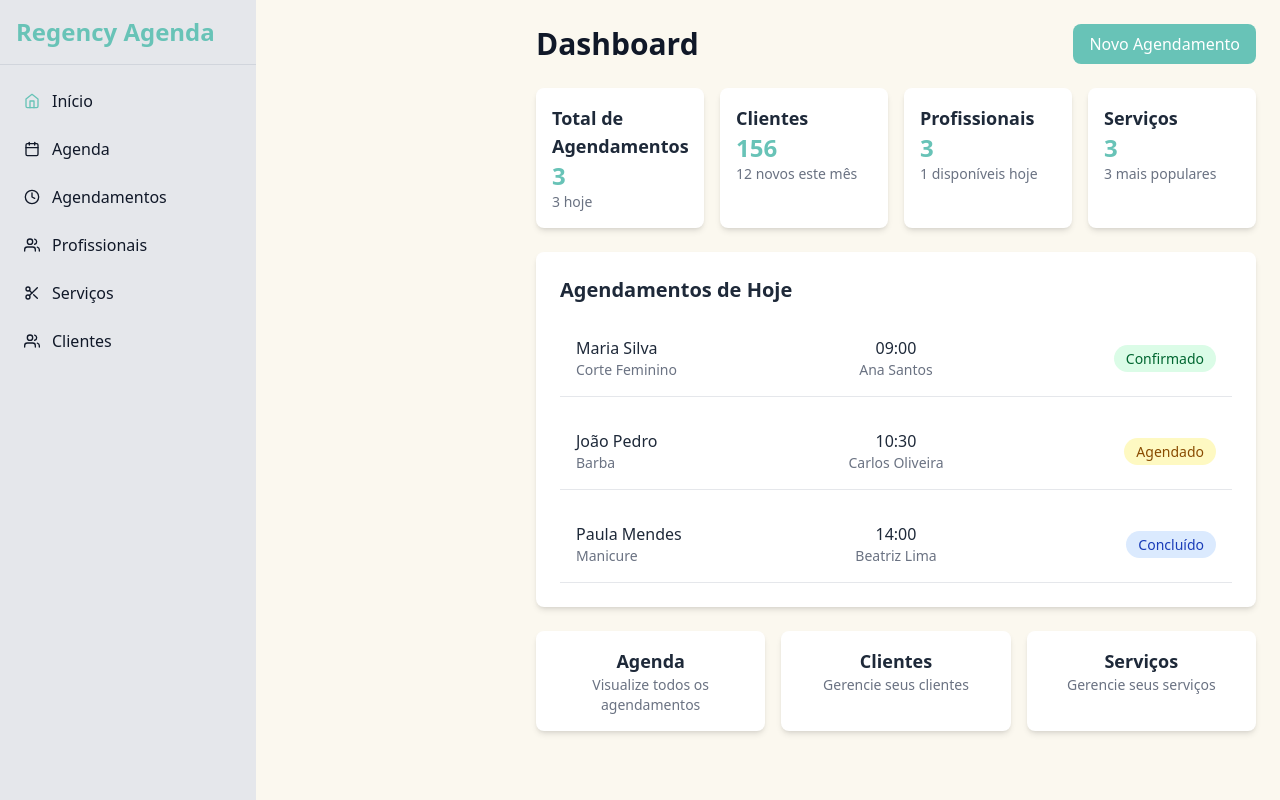
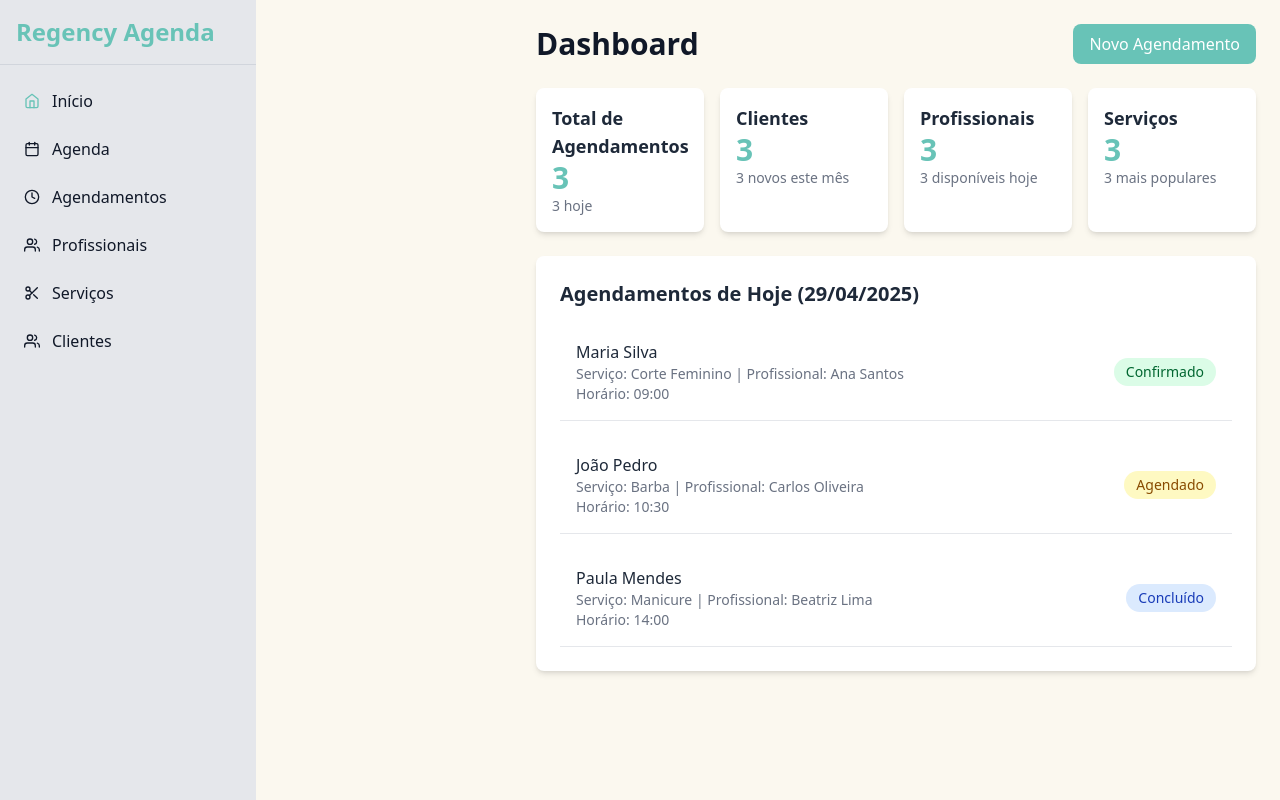
Before and after one commit to malopez23/regency-agenda, a React (Vite) app: page / in a window 1280 px wide. Built offline with nearby package versions, Linux system fonts and the light colour scheme.

Commit message:
Adição de tela de loading

```diff
--- a/src/pages/Home.jsx
+++ b/src/pages/Home.jsx
@@ -1,25 +1,50 @@
-import { useContext } from 'react';
+import { useContext, useState, useEffect } from 'react';
+import { AppContext } from '../context/AppContext';
 import { Link } from 'react-router-dom';
-import { AppContext } from '../context/AppContext';
 
 const Home = () => {
-  // Usar dados do Context
-  const { professionals, services, appointments } = useContext(AppContext);
+  const { appointments, clients, professionals, services } = useContext(AppContext);
 
-  // Dados fictícios para os cards de resumo (podemos atualizar isso depois)
-  const totalAgendamentos = appointments.length;
-  const clientes = 156; // Futuramente, virá de um estado global
-  const profissionais = professionals.length;
-  const servicos = services.length;
+  // Estado para controle de carregamento
+  const [loading, setLoading] = useState(true);
 
-  // Filtrar agendamentos de hoje (29/04/2025)
-  const agendamentosHoje = appointments.filter(
+  // Simular carregamento
+  useEffect(() => {
+    const timer = setTimeout(() => {
+      setLoading(false);
+    }, 1000); // 1 segundo de delay
+    return () => clearTimeout(timer);
+  }, []);
+
+  // Filtrar agendamentos de hoje (data atual: 2025-04-29)
+  const todayAppointments = appointments.filter(
     (appt) => appt.date === "2025-04-29"
   );
 
+  // Calcular estatísticas
+  const totalAppointmentsToday = todayAppointments.length;
+  const totalClients = clients.length;
+  const newClientsThisMonth = clients.filter(client => {
+    // Simulação: considerar "novo" se o ID for maior que um certo valor (ex.: últimos 12 clientes)
+    return client.id > Math.max(0, clients.length - 12);
+  }).length;
+  const availableProfessionalsToday = professionals.length; // Simulação: todos estão disponíveis
+  const popularServices = services.length; // Simulação: todos são "populares"
+
+  // Exibir tela de carregamento enquanto loading for true
+  if (loading) {
+    return (
+      <div className="flex items-center justify-center h-screen">
+        <div className="flex flex-col items-center">
+          <div className="w-12 h-12 border-4 border-[#68C3B7] border-t-transparent rounded-full animate-spin"></div>
+          <p className="mt-4 text-gray-600">Carregando...</p>
+        </div>
+      </div>
+    );
+  }
+
   return (
     <div className="space-y-6">
-      {/* Título e Botão */}
       <div className="flex justify-between items-center">
         <h1 className="text-3xl font-bold text-gray-900">Dashboard</h1>
         <Link
@@ -30,95 +55,79 @@ const Home = () => {
         </Link>
       </div>
 
-      {/* Resumo (Cards) */}
-      <div className="grid grid-cols-1 sm:grid-cols-2 lg:grid-cols-4 gap-4">
+      {/* Blocos de Estatísticas */}
+      <div className="grid grid-cols-1 md:grid-cols-4 gap-4">
+        {/* Total de Agendamentos */}
         <div className="bg-white p-4 rounded-lg shadow-md">
           <h3 className="text-lg font-semibold text-gray-800">Total de Agendamentos</h3>
-          <p className="text-2xl font-bold text-[#68C3B7]">{totalAgendamentos}</p>
-          <p className="text-sm text-gray-500">{agendamentosHoje.length} hoje</p>
+          <p className="text-3xl font-bold text-[#68C3B7]">{appointments.length}</p>
+          <p className="text-sm text-gray-500">{totalAppointmentsToday} hoje</p>
         </div>
+
+        {/* Clientes */}
         <div className="bg-white p-4 rounded-lg shadow-md">
           <h3 className="text-lg font-semibold text-gray-800">Clientes</h3>
-          <p className="text-2xl font-bold text-[#68C3B7]">{clientes}</p>
-          <p className="text-sm text-gray-500">12 novos este mês</p>
+          <p className="text-3xl font-bold text-[#68C3B7]">{totalClients}</p>
+          <p className="text-sm text-gray-500">{newClientsThisMonth} novos este mês</p>
         </div>
+
+        {/* Profissionais */}
         <div className="bg-white p-4 rounded-lg shadow-md">
           <h3 className="text-lg font-semibold text-gray-800">Profissionais</h3>
-          <p className="text-2xl font-bold text-[#68C3B7]">{profissionais}</p>
-          <p className="text-sm text-gray-500">{profissionais - 2} disponíveis hoje</p>
+          <p className="text-3xl font-bold text-[#68C3B7]">{professionals.length}</p>
+          <p className="text-sm text-gray-500">{availableProfessionalsToday} disponíveis hoje</p>
         </div>
+
+        {/* Serviços */}
         <div className="bg-white p-4 rounded-lg shadow-md">
           <h3 className="text-lg font-semibold text-gray-800">Serviços</h3>
-          <p className="text-2xl font-bold text-[#68C3B7]">{servicos}</p>
-          <p className="text-sm text-gray-500">3 mais populares</p>
+          <p className="text-3xl font-bold text-[#68C3B7]">{services.length}</p>
+          <p className="text-sm text-gray-500">{popularServices} mais populares</p>
         </div>
       </div>
 
-      {/* Agendamentos de Hoje */}
+      {/* Card de Agendamentos de Hoje */}
       <div className="bg-white p-6 rounded-lg shadow-md">
-        <h2 className="text-xl font-semibold text-gray-800 mb-4">Agendamentos de Hoje</h2>
-        <div className="space-y-4">
-          {agendamentosHoje.length > 0 ? (
-            agendamentosHoje.map((agendamento) => (
+        <h2 className="text-xl font-semibold text-gray-800 mb-4">
+          Agendamentos de Hoje (29/04/2025)
+        </h2>
+        {todayAppointments.length > 0 ? (
+          <div className="space-y-4">
+            {todayAppointments.map((appointment) => (
               <div
-                key={agendamento.id}
-                className="grid grid-cols-3 gap-4 items-center p-4 border-b border-gray-200"
+                key={appointment.id}
+                className="grid grid-cols-1 md:grid-cols-3 gap-4 items-center p-4 border-b border-gray-200"
               >
-                {/* Coluna Esquerda: Cliente e Serviço */}
-                <div>
-                  <p className="font-medium text-gray-800">{agendamento.clientName}</p>
-                  <p className="text-sm text-gray-500">{agendamento.service}</p>
+                <div className="md:col-span-2">
+                  <p className="font-medium text-gray-800">{appointment.clientName}</p>
+                  <p className="text-sm text-gray-500">
+                    Serviço: {appointment.service} | Profissional: {appointment.professional}
+                  </p>
+                  <p className="text-sm text-gray-500">
+                    Horário: {appointment.time}
+                  </p>
                 </div>
-                {/* Coluna Central: Horário e Profissional */}
-                <div className="text-center">
-                  <p className="font-medium text-gray-800">{agendamento.time}</p>
-                  <p className="text-sm text-gray-500">{agendamento.professional}</p>
-                </div>
-                {/* Coluna Direita: Status */}
-                <div className="text-right">
+                <div className="flex justify-end">
                   <span
                     className={`px-3 py-1 rounded-full text-sm ${
-                      agendamento.status === "Confirmado"
+                      appointment.status === "Confirmado"
                         ? "bg-green-100 text-green-800"
-                        : agendamento.status === "Concluído"
+                        : appointment.status === "Concluído"
                         ? "bg-blue-100 text-blue-800"
+                        : appointment.status === "Cancelado"
+                        ? "bg-red-100 text-red-800"
                         : "bg-yellow-100 text-yellow-800"
                     }`}
                   >
-                    {agendamento.status}
+                    {appointment.status}
                   </span>
                 </div>
               </div>
-            ))
-          ) : (
-            <p className="text-gray-600">Nenhum agendamento para hoje.</p>
-          )}
-        </div>
-      </div>
-
-      {/* Links de Navegação */}
-      <div className="grid grid-cols-1 sm:grid-cols-3 gap-4">
-        <Link
-          to="/agenda"
-          className="bg-white p-4 rounded-lg shadow-md text-center hover:bg-gray-50 transition-colors"
-        >
-          <p className="text-lg font-semibold text-gray-800">Agenda</p>
-          <p className="text-sm text-gray-500">Visualize todos os agendamentos</p>
-        </Link>
-        <Link
-          to="/clients"
-          className="bg-white p-4 rounded-lg shadow-md text-center hover:bg-gray-50 transition-colors"
-        >
-          <p className="text-lg font-semibold text-gray-800">Clientes</p>
-          <p className="text-sm text-gray-500">Gerencie seus clientes</p>
-        </Link>
-        <Link
-          to="/services"
-          className="bg-white p-4 rounded-lg shadow-md text-center hover:bg-gray-50 transition-colors"
-        >
-          <p className="text-lg font-semibold text-gray-800">Serviços</p>
-          <p className="text-sm text-gray-500">Gerencie seus serviços</p>
-        </Link>
+            ))}
+          </div>
+        ) : (
+          <p className="text-gray-600">Nenhum agendamento para hoje.</p>
+        )}
       </div>
     </div>
   );
--- a/src/pages/Professionals.jsx
+++ b/src/pages/Professionals.jsx
@@ -1,4 +1,4 @@
-import { useContext, useState } from 'react';
+import { useContext, useState, useEffect } from 'react';
 import { AppContext } from '../context/AppContext';
 
 const Professionals = () => {
@@ -8,6 +8,16 @@ const Professionals = () => {
   // Estado para o formulário de adicionar/editar
   const [formData, setFormData] = useState({ id: null, name: "", specialty: "" });
   const [isEditing, setIsEditing] = useState(false);
+  // Estado para controle de carregamento
+  const [loading, setLoading] = useState(true);
+
+  // Simular carregamento
+  useEffect(() => {
+    const timer = setTimeout(() => {
+      setLoading(false);
+    }, 1000); // 1 segundo de delay
+    return () => clearTimeout(timer);
+  }, []);
 
   // Função para adicionar ou editar um profissional
   const handleSubmit = (e) => {
@@ -44,6 +54,18 @@ const Professionals = () => {
   const handleDelete = (id) => {
     setProfessionals(professionals.filter((prof) => prof.id !== id));
   };
+
+  // Exibir tela de carregamento enquanto loading for true
+  if (loading) {
+    return (
+      <div className="flex items-center justify-center h-screen">
+        <div className="flex flex-col items-center">
+          <div className="w-12 h-12 border-4 border-[#68C3B7] border-t-transparent rounded-full animate-spin"></div>
+          <p className="mt-4 text-gray-600">Carregando...</p>
+        </div>
+      </div>
+    );
+  }
 
   return (
     <div className="space-y-6">
--- a/src/pages/Services.jsx
+++ b/src/pages/Services.jsx
@@ -1,4 +1,4 @@
-import { useContext, useState } from 'react';
+import { useContext, useState, useEffect } from 'react';
 import { AppContext } from '../context/AppContext';
 
 const Services = () => {
@@ -10,6 +10,16 @@ const Services = () => {
   const [isEditing, setIsEditing] = useState(false);
   // Estado para controlar o modal
   const [showModal, setShowModal] = useState(false);
+  // Estado para controle de carregamento
+  const [loading, setLoading] = useState(true);
+
+  // Simular carregamento
+  useEffect(() => {
+    const timer = setTimeout(() => {
+      setLoading(false);
+    }, 1000); // 1 segundo de delay
+    return () => clearTimeout(timer);
+  }, []);
 
   // Função para adicionar ou editar um serviço
   const handleSubmit = (e) => {
@@ -49,6 +59,18 @@ const Services = () => {
   const handleDelete = (id) => {
     setServices(services.filter((service) => service.id !== id));
   };
+
+  // Exibir tela de carregamento enquanto loading for true
+  if (loading) {
+    return (
+      <div className="flex items-center justify-center h-screen">
+        <div className="flex flex-col items-center">
+          <div className="w-12 h-12 border-4 border-[#68C3B7] border-t-transparent rounded-full animate-spin"></div>
+          <p className="mt-4 text-gray-600">Carregando...</p>
+        </div>
+      </div>
+    );
+  }
 
   return (
     <div className="space-y-6">
```
Also changed, not shown: src/pages/Appointments.jsx (+24 -2 lines), src/pages/Clients.jsx (+24 -2 lines).
